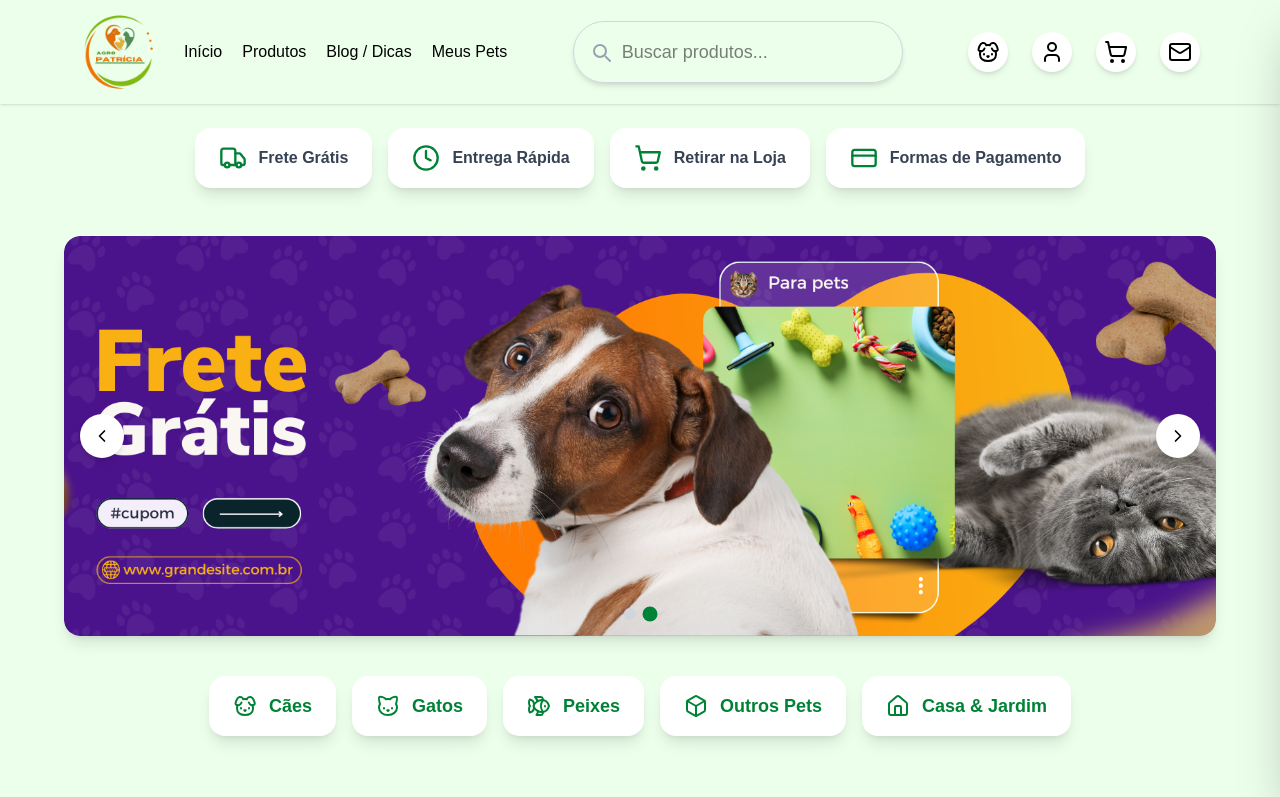
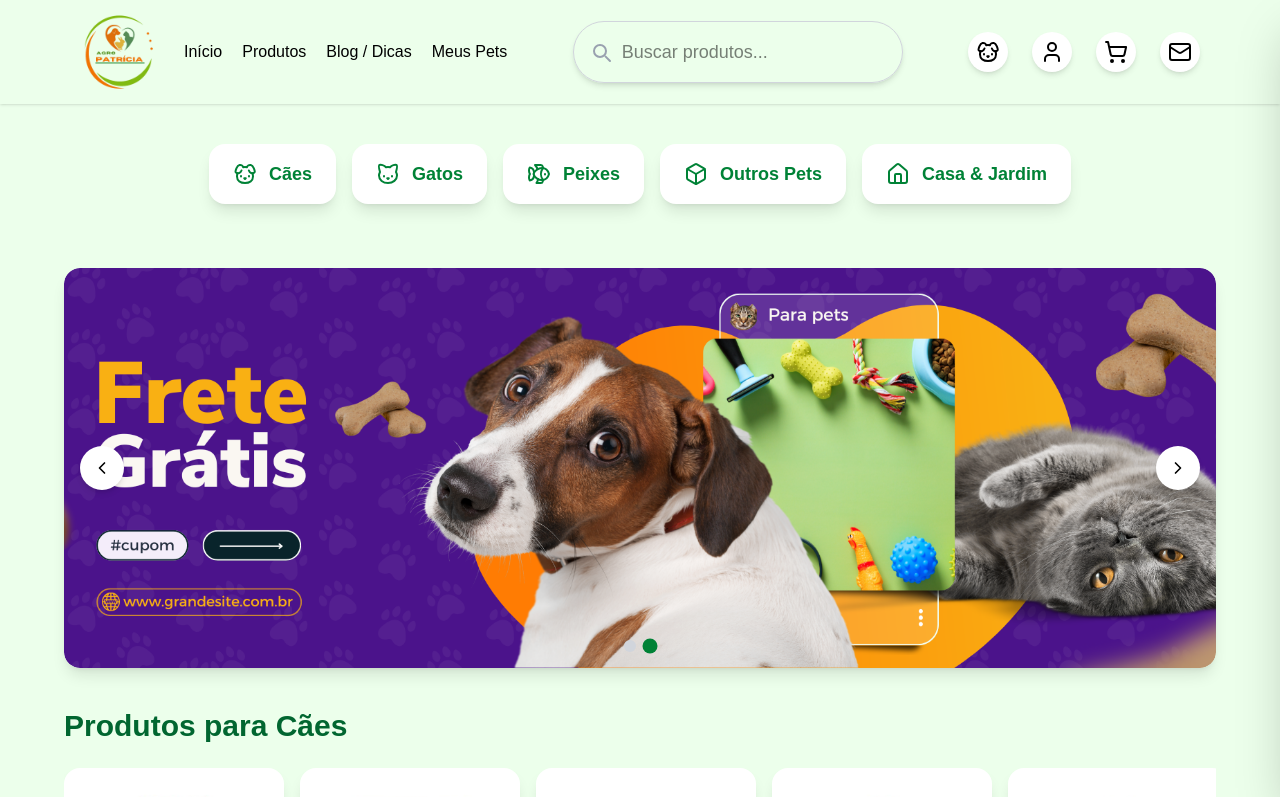
Before and after one commit to Alexandre-V-Sousa/TCC, a Next.js app: page / in a window 1280 px wide. Shown: the top 797 px of the page. Built offline with nearby package versions, Linux system fonts and the light colour scheme.

Commit message:
paginas novas criadas, login praticamente finalizado, seletor de quantidade funcional,mudança na pagina principal2.

```diff
--- a/src/pages/index.js
+++ b/src/pages/index.js
@@ -72,37 +72,52 @@ export default function Home() {
   const scrollRight = (ref) =>
     ref.current?.scrollBy({ left: 320, behavior: "smooth" });
 
-  // ---------------- DROPDOWNS ----------------
+  // mudança sut DROPDOWNS
   const [openDropdown, setOpenDropdown] = useState(null); // "produtos" | "servicos" | null
 
-  // ---------------- RETORNO ----------------
+  //  RETORNO
   return (
     <main className="bg-[#ECFFEB]">
       <Navbar openDropdown={openDropdown} setOpenDropdown={setOpenDropdown} />
 
-
-
-      {/* ---------------- BENEFÍCIOS ---------------- */}
-      <section className="py-6 px-4 max-w-6xl mx-auto flex flex-wrap justify-center gap-4">
-        <div className="flex items-center gap-3 bg-white shadow-lg rounded-2xl px-6 py-4 hover:shadow-2xl transition w-full md:w-auto">
-          <Truck className="text-green-700" size={28} />
-          <span className="text-gray-700 font-semibold">Frete Grátis</span>
-        </div>
-        <div className="flex items-center gap-3 bg-white shadow-lg rounded-2xl px-6 py-4 hover:shadow-2xl transition w-full md:w-auto">
-          <Clock className="text-green-700" size={28} />
-          <span className="text-gray-700 font-semibold">Entrega Rápida</span>
-        </div>
-        <div className="flex items-center gap-3 bg-white shadow-lg rounded-2xl px-6 py-4 hover:shadow-2xl transition w-full md:w-auto">
-          <ShoppingCart className="text-green-700" size={28} />
-          <span className="text-gray-700 font-semibold">Retirar na Loja</span>
-        </div>
-        <div className="flex items-center gap-3 bg-white shadow-lg rounded-2xl px-6 py-4 hover:shadow-2xl transition w-full md:w-auto">
-          <CreditCard className="text-green-700" size={28} />
-          <span className="text-gray-700 font-semibold">
-            Formas de Pagamento
-          </span>
-        </div>
-      </section>
+       {/*  CATEGORIAS  */}
+      <motion.section
+        className="py-10 px-4 max-w-6xl mx-auto flex flex-wrap justify-center gap-4"
+        initial={{ opacity: 0, y: 20 }}
+        animate={{ opacity: 1, y: 0 }}
+        transition={{ duration: 0.6 }}
+      >
+        <Link
+          href="/animais/cachorro"
+          className="flex items-center gap-3 px-6 py-4 bg-white text-green-700 rounded-2xl font-bold shadow-lg hover:shadow-2xl transition text-lg justify-center"
+        >
+          <Dog size={24} /> Cães
+        </Link>
+        <Link
+          href="/animais/gato"
+          className="flex items-center gap-3 px-6 py-4 bg-white text-green-700 rounded-2xl font-bold shadow-lg hover:shadow-2xl transition text-lg justify-center"
+        >
+          <Cat size={24} /> Gatos
+        </Link>
+        <Link
+          href="/animais/peixe"
+          className="flex items-center gap-3 px-6 py-4 bg-white text-green-700 rounded-2xl font-bold shadow-lg hover:shadow-2xl transition text-lg justify-center"
+        >
+          <Fish size={24} /> Peixes
+        </Link>
+        <Link
+          href="/animais/outros"
+          className="flex items-center gap-3 px-6 py-4 bg-white text-green-700 rounded-2xl font-bold shadow-lg hover:shadow-2xl transition text-lg justify-center"
+        >
+          <Box size={24} /> Outros Pets
+        </Link>
+        <Link
+          href="/casa-e-jardim"
+          className="flex items-center gap-3 px-6 py-4 bg-white text-green-700 rounded-2xl font-bold shadow-lg hover:shadow-2xl transition text-lg justify-center"
+        >
+          <HomeIcon size={24} /> Casa & Jardim
+        </Link>
+      </motion.section>
 
       {/* ---------------- CARROSSEL PRINCIPAL ---------------- */}
       <section className="relative mt-6 w-full flex justify-center">
@@ -161,41 +176,12 @@ export default function Home() {
         </div>
       </section>
 
-      {/* ---------------- CATEGORIAS ---------------- */}
-      <section className="py-10 px-4 max-w-6xl mx-auto flex flex-wrap justify-center gap-4">
-        <Link
-          href="/animais/cachorro"
-          className="flex items-center gap-3 px-6 py-4 bg-white text-green-700 rounded-2xl font-bold shadow-lg hover:shadow-2xl transition text-lg justify-center"
-        >
-          <Dog size={24} /> Cães
-        </Link>
-        <Link
-          href="/animais/gato"
-          className="flex items-center gap-3 px-6 py-4 bg-white text-green-700 rounded-2xl font-bold shadow-lg hover:shadow-2xl transition text-lg justify-center"
-        >
-          <Cat size={24} /> Gatos
-        </Link>
-        <Link
-          href="/animais/peixe"
-          className="flex items-center gap-3 px-6 py-4 bg-white text-green-700 rounded-2xl font-bold shadow-lg hover:shadow-2xl transition text-lg justify-center"
-        >
-          <Fish size={24} /> Peixes
-        </Link>
-        <Link
-          href="/animais/outros"
-          className="flex items-center gap-3 px-6 py-4 bg-white text-green-700 rounded-2xl font-bold shadow-lg hover:shadow-2xl transition text-lg justify-center"
-        >
-          <Box size={24} /> Outros Pets
-        </Link>
-        <Link
-          href="/casa-e-jardim"
-          className="flex items-center gap-3 px-6 py-4 bg-white text-green-700 rounded-2xl font-bold shadow-lg hover:shadow-2xl transition text-lg justify-center"
-        >
-          <HomeIcon size={24} /> Casa & Jardim
-        </Link>
-      </section>
 
-      {/* ---------------- CARROSSEL CÃES ---------------- */}
+
+
+
+
+      {/*mudança  CARROSSEL CÃES  */}
       <section className="py-10 max-w-6xl mx-auto">
         <h2 className="text-2xl sm:text-3xl font-bold text-green-800 mb-6">
           Produtos para Cães
@@ -278,9 +264,8 @@ export default function Home() {
           </button>
         </div>
       </section>
+
       <Rodape />
-
     </main>
-
   );
 }
```
